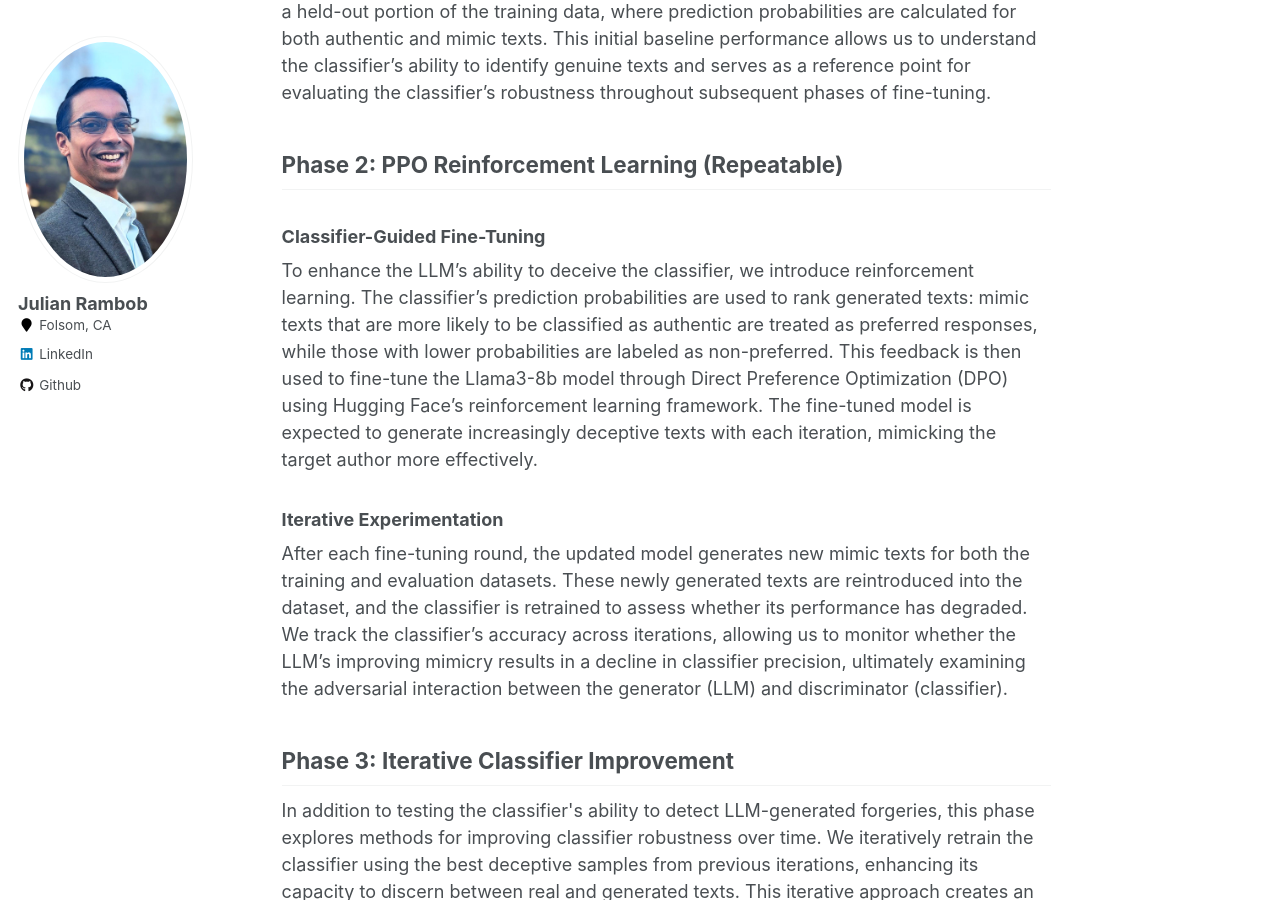
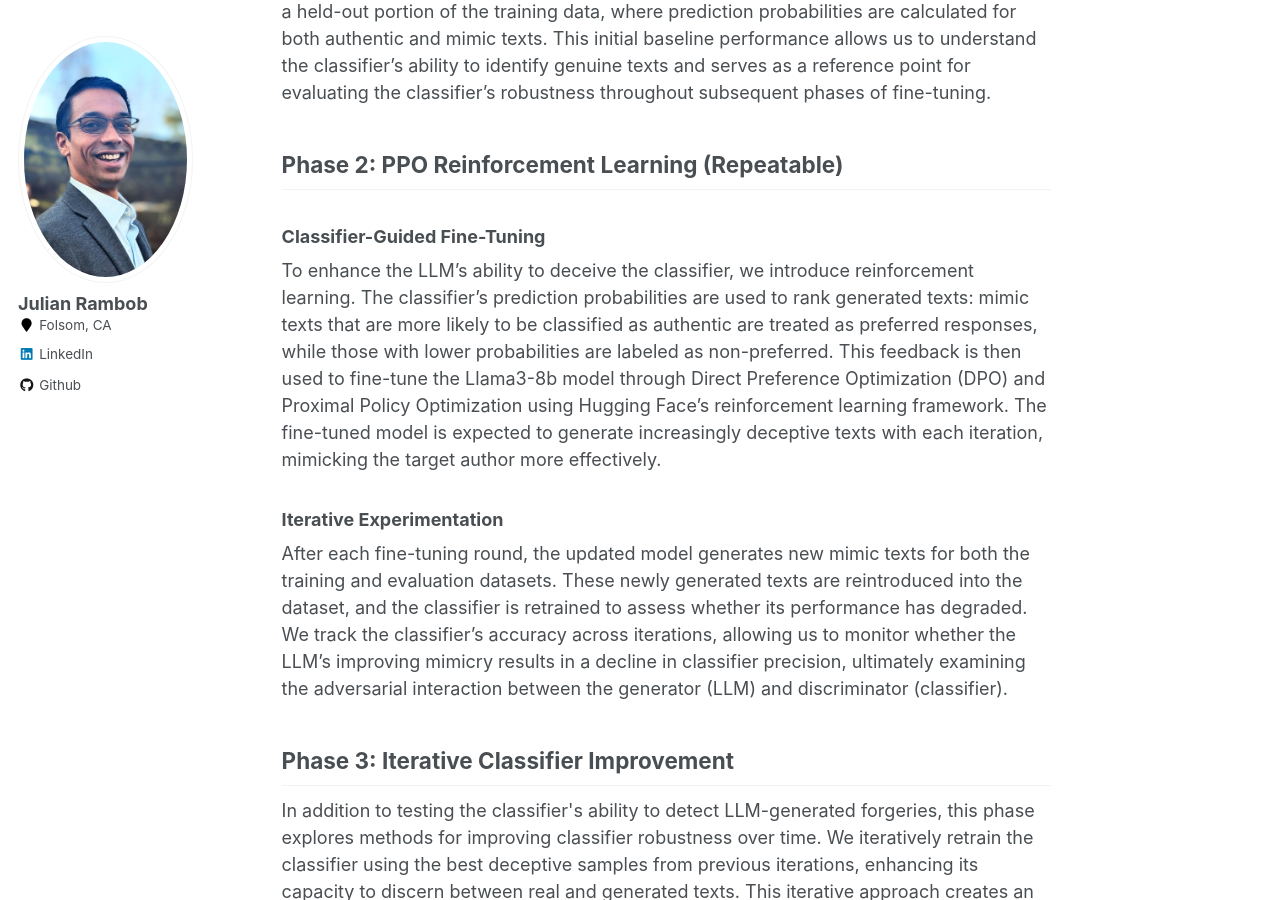
Before and after one commit to julianrambob/julianrambob.github.io, a Jekyll site: the page built from _portfolio/portfolio-1.html, in a window 1280 px wide and 900 px high, scrolled down 1461 px. Built offline with Jekyll 4.4.1, drawn with Linux system fonts in a browser that asks for light colours; some of the changed text lies outside the part shown.

Commit message:
Update portfolio-1.html

```diff
--- a/_portfolio/portfolio-1.html
+++ b/_portfolio/portfolio-1.html
@@ -34,7 +34,7 @@ A logistic regression classifier is employed to differentiate between authentic
 
 <h3>Classifier-Guided Fine-Tuning</h3>
 <p>
-To enhance the LLM’s ability to deceive the classifier, we introduce reinforcement learning. The classifier’s prediction probabilities are used to rank generated texts: mimic texts that are more likely to be classified as authentic are treated as preferred responses, while those with lower probabilities are labeled as non-preferred. This feedback is then used to fine-tune the Llama3-8b model through Direct Preference Optimization (DPO) using Hugging Face’s reinforcement learning framework. The fine-tuned model is expected to generate increasingly deceptive texts with each iteration, mimicking the target author more effectively.
+To enhance the LLM’s ability to deceive the classifier, we introduce reinforcement learning. The classifier’s prediction probabilities are used to rank generated texts: mimic texts that are more likely to be classified as authentic are treated as preferred responses, while those with lower probabilities are labeled as non-preferred. This feedback is then used to fine-tune the Llama3-8b model through Direct Preference Optimization (DPO) and Proximal Policy Optimization using Hugging Face’s reinforcement learning framework. The fine-tuned model is expected to generate increasingly deceptive texts with each iteration, mimicking the target author more effectively.
 </p>
 
 <h3>Iterative Experimentation</h3>
```
Also changed, not shown: other parts of _portfolio/portfolio-1.html (+1 -1 lines).
